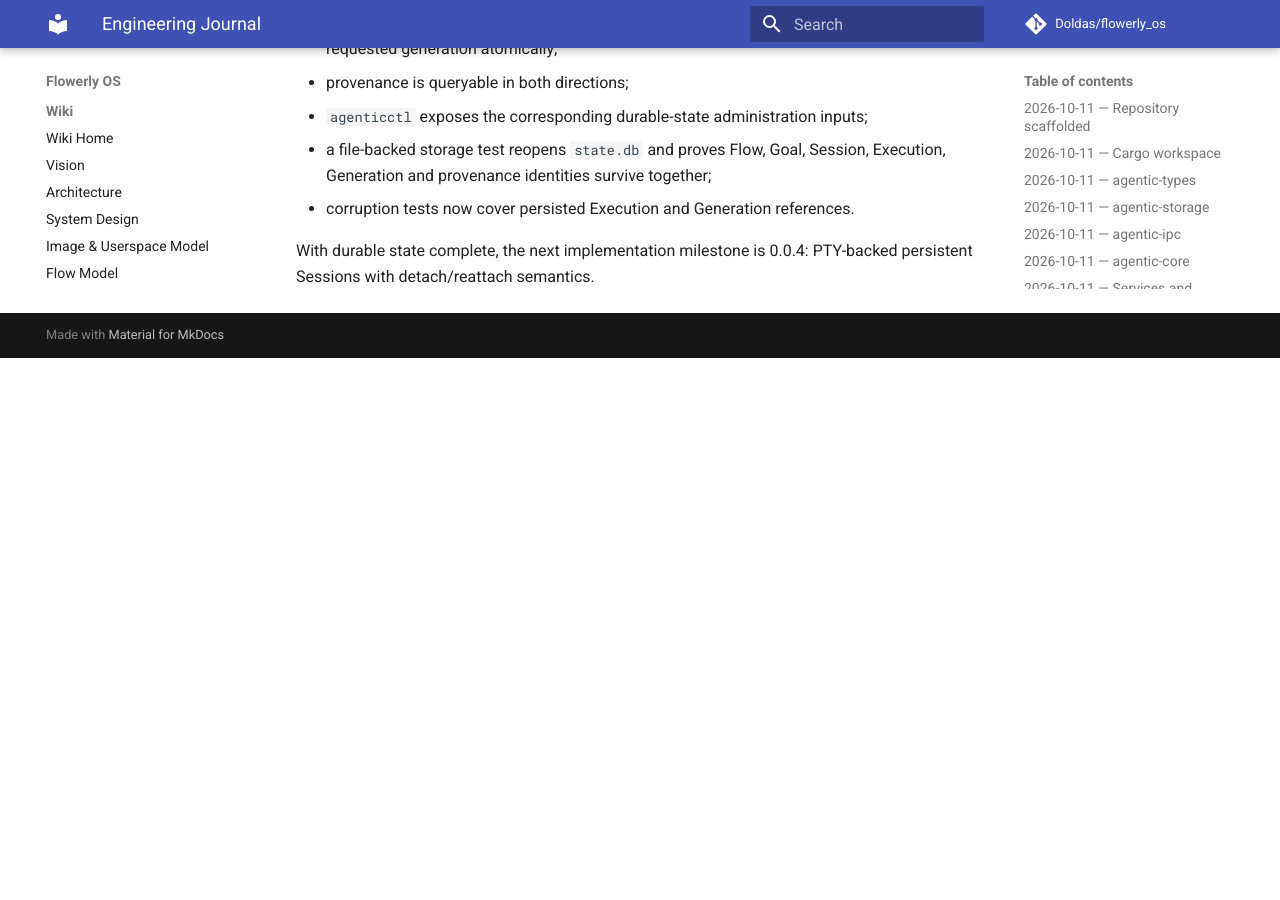
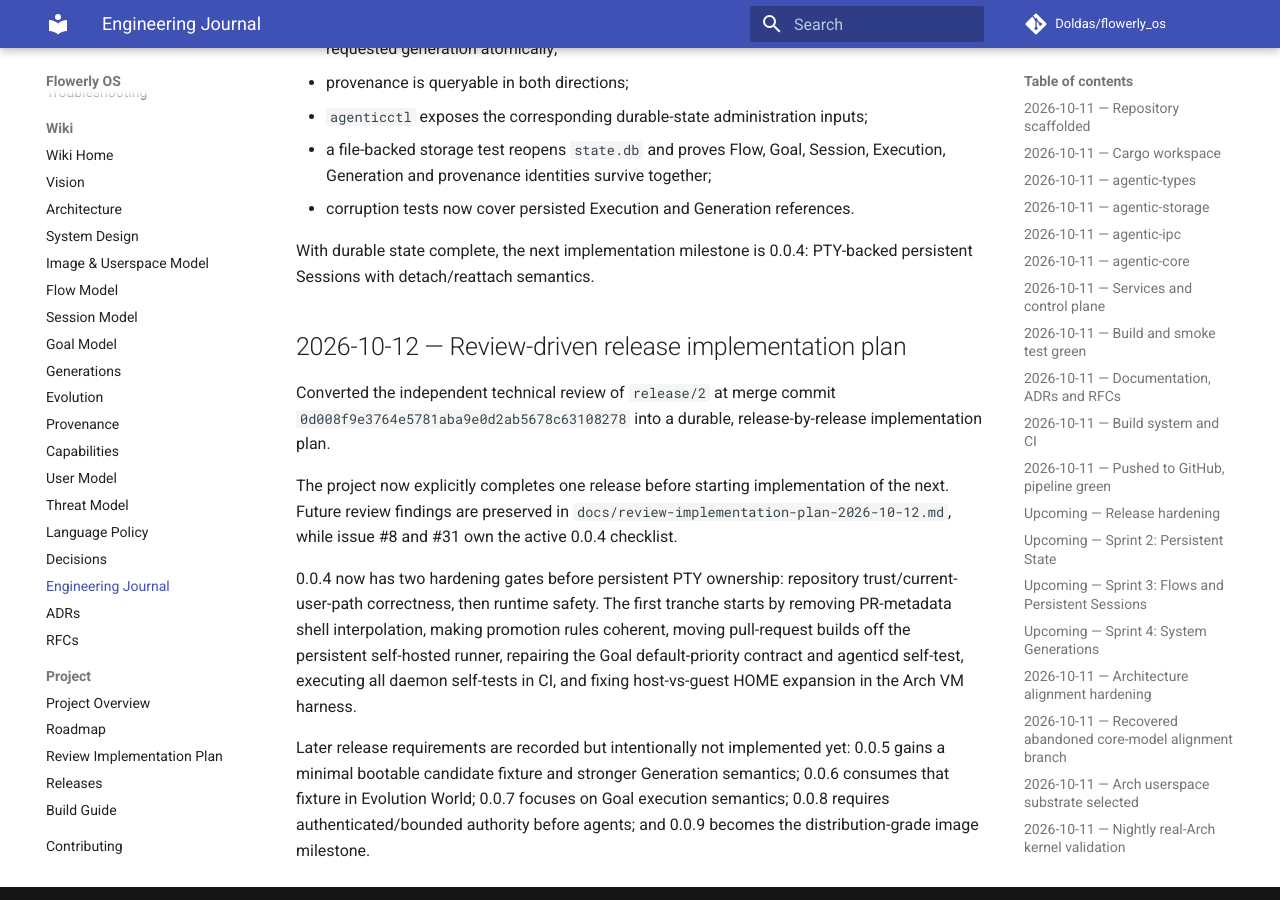
Before and after one commit to Doldas/flowerly_os, an MkDocs documentation site: the page built from docs/journal.md, in a window 1280 px wide and 900 px high, scrolled down 5551 px. Built offline with MkDocs 1.6.1 and Material for MkDocs 9.7.7, drawn with Linux system fonts in a browser that asks for light colours; comment, search, counter and statistics services are not loaded; before the commit the page ends 5909 px from its top, so only the background shows below that.

Commit message:
docs(journal): record release-by-release review plan

```diff
--- a/docs/journal.md
+++ b/docs/journal.md
@@ -231,3 +231,29 @@ Completed the remaining 0.0.3 Persistent State work on issue #7:
 
 With durable state complete, the next implementation milestone is 0.0.4:
 PTY-backed persistent Sessions with detach/reattach semantics.
+
+
+## 2026-10-12 — Review-driven release implementation plan
+
+Converted the independent technical review of `release/2` at merge commit
+`0d008f9e3764e5781aba9e0d2ab5678c63108278` into a durable, release-by-release
+implementation plan.
+
+The project now explicitly completes one release before starting implementation
+of the next. Future review findings are preserved in
+`docs/review-implementation-plan-2026-10-12.md`, while issue #8 and #31 own the
+active 0.0.4 checklist.
+
+0.0.4 now has two hardening gates before persistent PTY ownership: repository
+trust/current-user-path correctness, then runtime safety. The first tranche
+starts by removing PR-metadata shell interpolation, making promotion rules
+coherent, moving pull-request builds off the persistent self-hosted runner,
+repairing the Goal default-priority contract and agenticd self-test, executing
+all daemon self-tests in CI, and fixing host-vs-guest HOME expansion in the Arch
+VM harness.
+
+Later release requirements are recorded but intentionally not implemented yet:
+0.0.5 gains a minimal bootable candidate fixture and stronger Generation
+semantics; 0.0.6 consumes that fixture in Evolution World; 0.0.7 focuses on Goal
+execution semantics; 0.0.8 requires authenticated/bounded authority before
+agents; and 0.0.9 becomes the distribution-grade image milestone.
```
